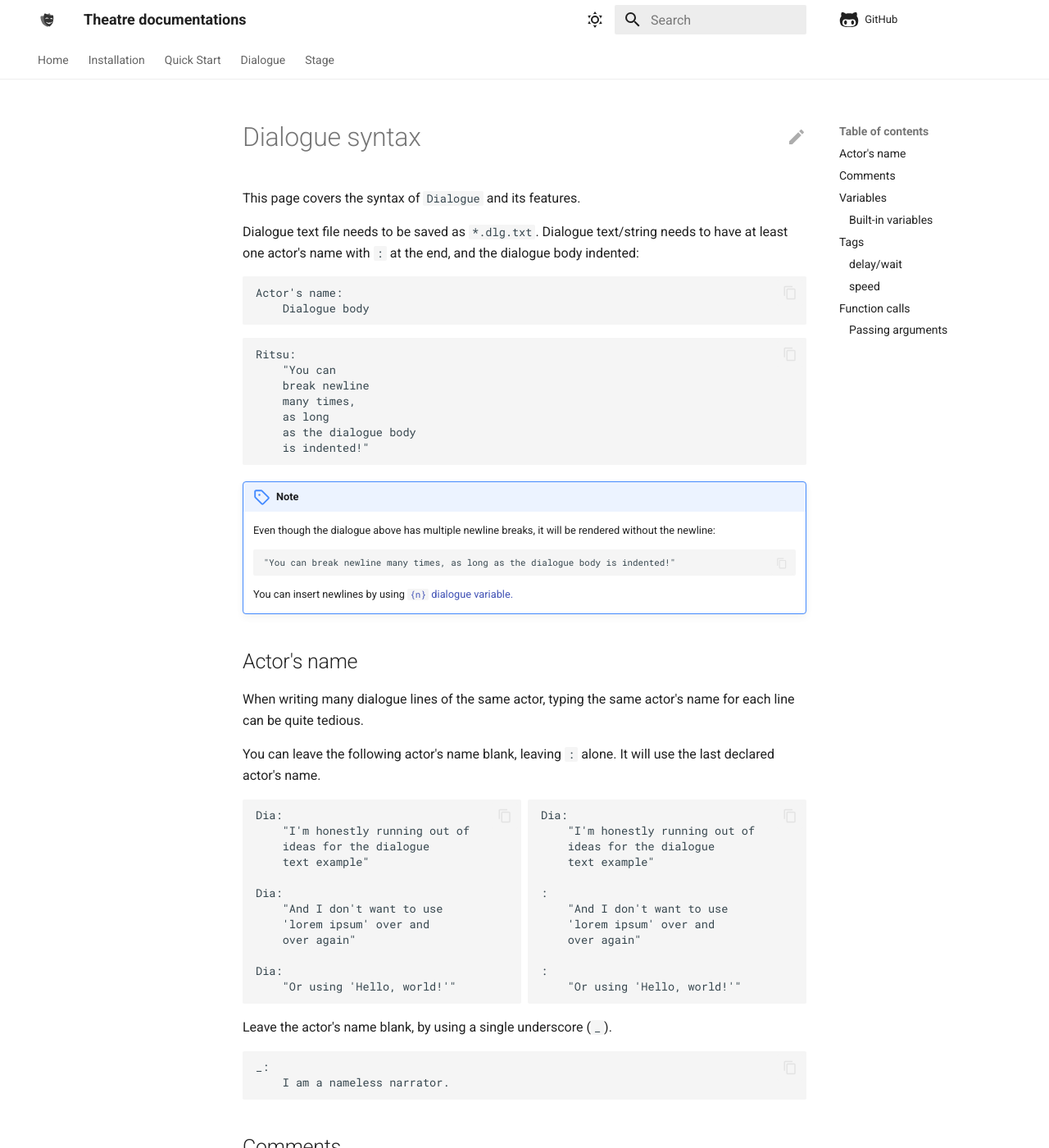
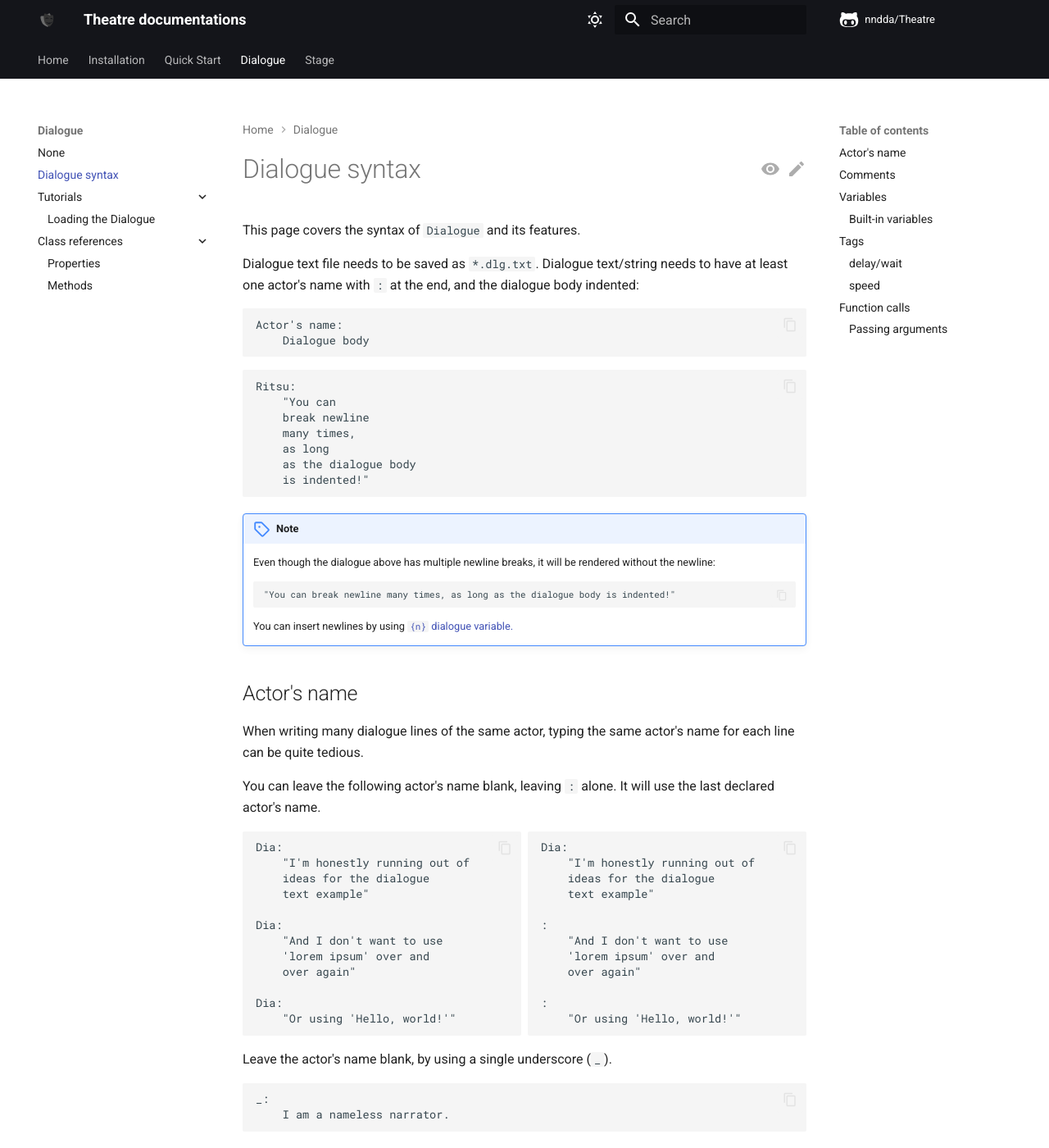
Before and after one commit to nndda/Theatre, an MkDocs documentation site: the page built from docs/classes/dialogue/syntax.md, in a window 1280 px wide and 1400 px high. Shown: the whole window at 82% size. Built offline with MkDocs 1.6.1 and Material for MkDocs 9.7.7, drawn with Linux system fonts in a browser that asks for light colours; comment, search, counter and statistics services are not loaded; some of the changed text lies outside the part shown.

```diff
--- a/mkdocs.yml
+++ b/mkdocs.yml
@@ -1,6 +1,7 @@
 site_name: Theatre documentations
 
 repo_url: https://github.com/nndda/Theatre
+repo_name: nndda/Theatre
 edit_uri: edit/docs/docs/
 
 nav:
@@ -8,8 +9,9 @@ nav:
   - "installation.md"
   - "quickstart.md"
   - "Dialogue":
+    - "classes/dialogue/index.md"
+    - "classes/dialogue/syntax.md"
     - "Tutorials":
-      - "classes/dialogue/tutorials/writing.md"
       - "classes/dialogue/tutorials/constructing.md"
     - "Class references":
       - "classes/dialogue/references/properties.md"
@@ -40,7 +42,7 @@ theme:
     # Palette toggle for light mode
     - media: "(prefers-color-scheme: light)"
       scheme: light
-      primary: white
+      primary: black
       accent: pink
       toggle:
         icon: material/weather-sunny
@@ -53,25 +55,25 @@ theme:
 
     admonition:
       note: octicons/tag-16
-      abstract: octicons/checklist-16
       info: octicons/info-16
       important: octicons/info-16
       tip: octicons/squirrel-16
-      success: octicons/check-16
       question: octicons/question-16
       warning: octicons/alert-16
       failure: octicons/x-circle-16
       danger: octicons/zap-16
       bug: octicons/bug-16
       example: octicons/beaker-16
-      quote: octicons/quote-16
 
   features:
     - navigation.tabs
     - navigation.expand
     - navigation.path
     - navigation.footer
+    - navigation.indexes
+
     - content.action.edit
+    - content.action.view
     - content.code.copy
     - content.tooltips
 
@@ -89,6 +91,7 @@ markdown_extensions:
   - pymdownx.inlinehilite
   - pymdownx.snippets
   - pymdownx.superfences
+  - pymdownx.details
   - attr_list
   - abbr
   - pymdownx.emoji:
@@ -107,7 +110,11 @@ extra:
       link: https://nnda.itch.io/theatre
 
 extra_css:
-  - assets/stylesheets/home.css
   - assets/stylesheets/extra.css
+  - assets/stylesheets/syntax.css
+  - assets/stylesheets/themes.css
+
+extra_javascript:
+  - assets/scripts/heading-type.js
 
 copyright: Copyright &copy; 2024 nnda
```
